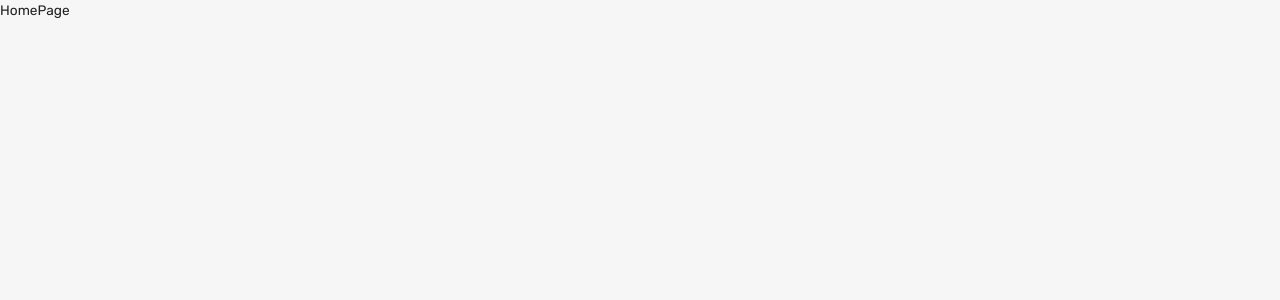
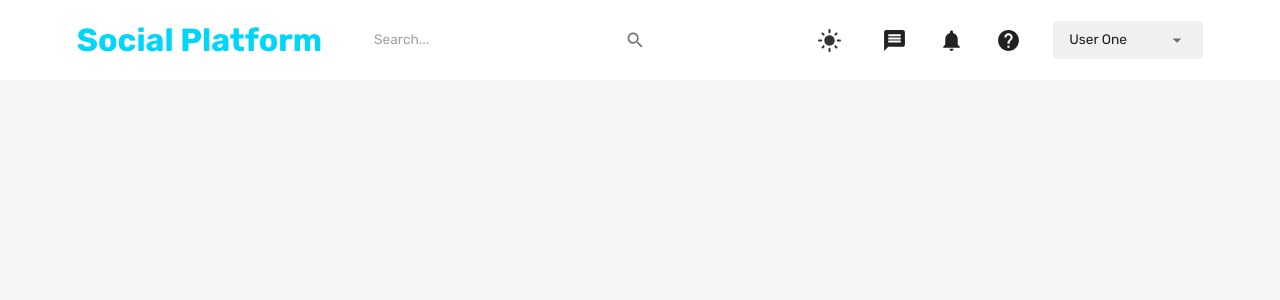
Before and after one commit to Evar-SF27/mern-social-media, a React (Create React App) app in the folder frontend/: page /home in a window 1280 px wide. Shown: the top 300 px of the page. Built offline with nearby package versions, Linux system fonts and the light colour scheme.

Commit message:
navbar complete

```diff
--- a/frontend/src/components/navbar/index.js
+++ b/frontend/src/components/navbar/index.js
@@ -12,7 +12,7 @@
   const navigate = useNavigate()
   const user = useSelector((state) => state.user)
   const isNonMobileScreens = useMediaQuery("(min-width: 1000px)")
-
+  console.log(user)
   const theme = useTheme()
   const neutralLight = theme.palette.neutral.light
   const dark = theme.palette.neutral.dark
@@ -20,11 +20,154 @@
   const primaryLight = theme.palette.primary.light
   const alt = theme.palette.background.alt
 
-  const fullName = `${user.firstName} ${user.lastName}`
+  // const fullName = `${user.firstName} ${user.lastName}`
+  const fullName = "User One"
 
     return (
       <FlexBetween padding="1rem 6%" backgroundColor={alt}>
-        <FlexBetween gap="1.75rem"
+        <FlexBetween gap="1.75rem">
+          <Typography
+            fontWeight="bold"
+            fontSize="clamp(1rem, 2rem, 2.25rem)"
+            color="primary"
+            onClick={() => navigate("/home")}
+            sx={{
+              "&:hover": {
+                color: primaryLight,
+                cursor: "pointer"
+              }
+            }}
+          >
+            Social Platform
+          </Typography>
+          {isNonMobileScreens && (
+            <FlexBetween background={neutralLight} borderRadius="9px" gap="3rem" padding="0.1rem 1.5rem">
+              <InputBase placeholder="Search..."/>
+              <IconButton>
+                <Search />
+              </IconButton>
+            </FlexBetween>
+          )}
+        </FlexBetween>
+
+        {/* Desktop Screens */}
+        {isNonMobileScreens ? (
+          <FlexBetween gap="2rem">
+            <IconButton onClick={() => dispatch(setMode())}>
+              {theme.palette.mode === "dark" ? (
+                <DarkMode sx={{ fontSize: "25px" }} />
+              ) : (
+                <LightMode sx={{ color: dark, fontSize: "25px" }} />
+              )}
+            </IconButton>
+            <Message sx={{ fontSize: "25px" }} />
+            <Notifications sx={{ fontSize: "25px" }} />
+            <Help sx={{ fontSize: "25px" }} />
+            <FormControl variant="standard" value={fullName}>
+              <Select
+                value={fullName}
+                sx = {{
+                  backgroundColor: neutralLight,
+                  width: "150px",
+                  borderRadius: "0.25rem",
+                  p: "0.25rem 1rem",
+                  "& .MuiSvgIcon-root": {
+                    pr: "0.25rem",
+                    width: "3rem"
+                  },
+                  "& .MuiSvgIcon-root:focus": {
+                    backgroundColor: neutralLight
+                  }
+                }}
+                input={<InputBase />}
+              >
+                <MenuItem value={fullName}>
+                  <Typography>{fullName}</Typography>
+                </MenuItem>
+                <MenuItem onClick={() => dispatch(setLogout())}>Log Out</MenuItem>
+              </Select>
+            </FormControl>
+          </FlexBetween>
+        ) : (
+          <IconButton
+          onClick={() => setIsMobileMenuToggled(!isMobileMenuToggled)}
+        >
+          <Menu />
+        </IconButton>
+        )}
+
+        {/* Mobile Nav */}
+        {!isNonMobileScreens && isMobileMenuToggled && (
+        <Box
+          position="fixed"
+          right="0"
+          bottom="0"
+          height="100%"
+          zIndex="10"
+          maxWidth="500px"
+          minWidth="300px"
+          backgroundColor={background}
+        >
+          {/* CLOSE ICON */}
+          <Box display="flex" justifyContent="flex-end" p="1rem">
+            <IconButton
+              onClick={() => setIsMobileMenuToggled(!isMobileMenuToggled)}
+            >
+              <Close />
+            </IconButton>
+          </Box>
+
+          {/* MENU ITEMS */}
+          <FlexBetween
+            display="flex"
+            flexDirection="column"
+            justifyContent="center"
+            alignItems="center"
+            gap="3rem"
+          >
+            <IconButton
+              onClick={() => dispatch(setMode())}
+              sx={{ fontSize: "25px" }}
+            >
+              {theme.palette.mode === "dark" ? (
+                <DarkMode sx={{ fontSize: "25px" }} />
+              ) : (
+                <LightMode sx={{ color: dark, fontSize: "25px" }} />
+              )}
+            </IconButton>
+            <Message sx={{ fontSize: "25px" }} />
+            <Notifications sx={{ fontSize: "25px" }} />
+            <Help sx={{ fontSize: "25px" }} />
+            <FormControl variant="standard" value={fullName}>
+              <Select
+                value={fullName}
+                sx={{
+                  backgroundColor: neutralLight,
+                  width: "150px",
+                  borderRadius: "0.25rem",
+                  p: "0.25rem 1rem",
+                  "& .MuiSvgIcon-root": {
+                    pr: "0.25rem",
+                    width: "3rem",
+                  },
+                  "& .MuiSelect-select:focus": {
+                    backgroundColor: neutralLight,
+                  },
+                }}
+                input={<InputBase />}
+              >
+                <MenuItem value={fullName}>
+                  <Typography>{fullName}</Typography>
+                </MenuItem>
+                <MenuItem onClick={() => dispatch(setLogout())}>
+                  Log Out
+                </MenuItem>
+              </Select>
+            </FormControl>
+          </FlexBetween>
+        </Box>
+      )}
+
       </FlexBetween>
     )
   }
--- a/frontend/src/pages/homePage/index.js
+++ b/frontend/src/pages/homePage/index.js
@@ -1,9 +1,11 @@
+import { Box } from '@mui/material'
+import NavBar from 'components/navbar'
 
 const HomePage = () => {
   return (
-    <div>
-      HomePage
-    </div>
+    <Box>
+      <NavBar />
+    </Box>
   )
 }
 
--- a/frontend/src/pages/loginPage/index.js
+++ b/frontend/src/pages/loginPage/index.js
@@ -1,3 +1,4 @@
+
 const LoginPage = () => {
     return (
       <div>
```
